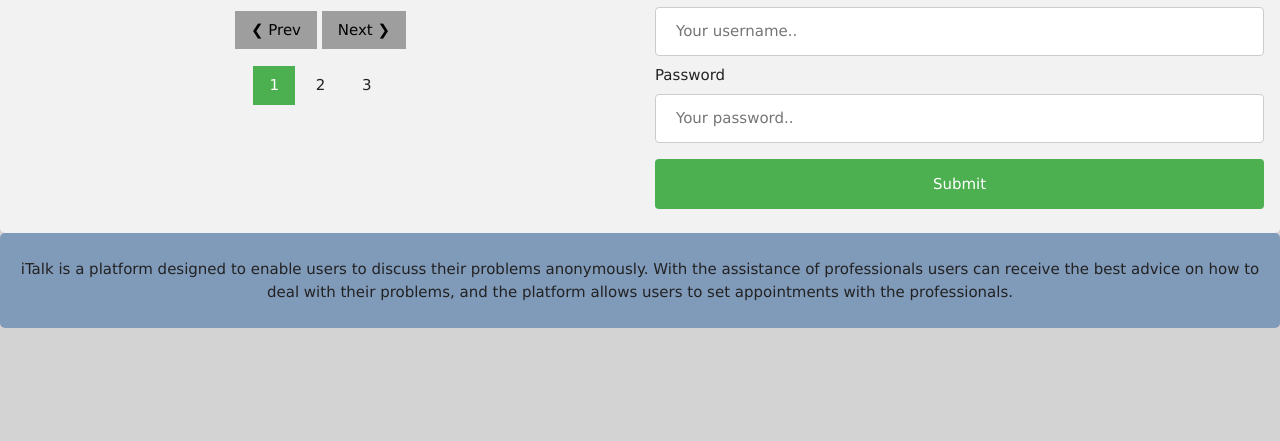
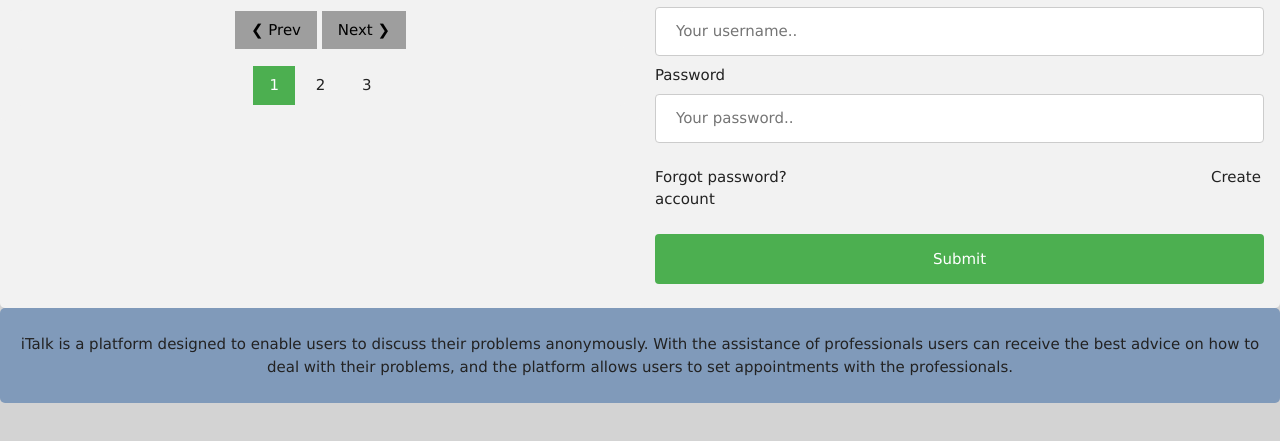
Before and after one commit to i-Talk-Platform/iTalkRepo, a website: page src/index.html in a window 1280 px wide. Shown: the part 269-710 px from the top of the page. Drawn offline with nearby package versions, Linux system fonts and the light colour scheme; files that its build step writes are made by us from their sources.

Commit message:
Add reset password and create account links
Signed-off-by: MusaRikhotso <1090294@students.wits.ac.za>

```diff
--- a/src/css/main.css
+++ b/src/css/main.css
@@ -244,6 +244,28 @@ div {
  */
 .mySlides {display:none}
 
+/*
+   Authentication :Link custom style
+ */
+/* unvisited link */
+aa:link {
+    color: blue;
+}
+
+/* visited link */
+aa:visited {
+    color: lightgreen;
+}
+
+/* mouse over link */
+aa:hover {
+    color: green;
+}
+
+/* selected link */
+aa:active {
+    color: darkgreen;
+}
 
 
 
--- a/src/index.html
+++ b/src/index.html
@@ -106,6 +106,20 @@
                         <option value="female">Female</option>
                     </select>
                     -->
+
+                    <p>
+                        <aa href="default.asp"target="_blank">Forgot password?</aa>
+                        &nbsp;&nbsp;&nbsp;&nbsp;&nbsp;&nbsp;&nbsp;&nbsp;&nbsp;&nbsp;
+                        &nbsp;&nbsp;&nbsp;&nbsp;&nbsp;&nbsp;&nbsp;&nbsp;&nbsp;&nbsp;
+                        &nbsp;&nbsp;&nbsp;&nbsp;&nbsp;&nbsp;&nbsp;&nbsp;&nbsp;&nbsp;
+                        &nbsp;&nbsp;&nbsp;&nbsp;&nbsp;&nbsp;&nbsp;&nbsp;&nbsp;&nbsp;
+                        &nbsp;&nbsp;&nbsp;&nbsp;&nbsp;&nbsp;&nbsp;&nbsp;&nbsp;&nbsp;
+                        &nbsp;&nbsp;&nbsp;&nbsp;&nbsp;&nbsp;&nbsp;&nbsp;&nbsp;&nbsp;
+                        &nbsp;&nbsp;&nbsp;&nbsp;&nbsp;&nbsp;&nbsp;&nbsp;&nbsp;&nbsp;
+                        &nbsp;&nbsp;&nbsp;&nbsp;&nbsp;&nbsp;&nbsp;&nbsp;&nbsp;&nbsp;
+                        <aa href="default.asp" target="_blank">Create account</aa>
+                    </p>
+
                     <input type="submit" value="Submit">
                 </form>
 
```
